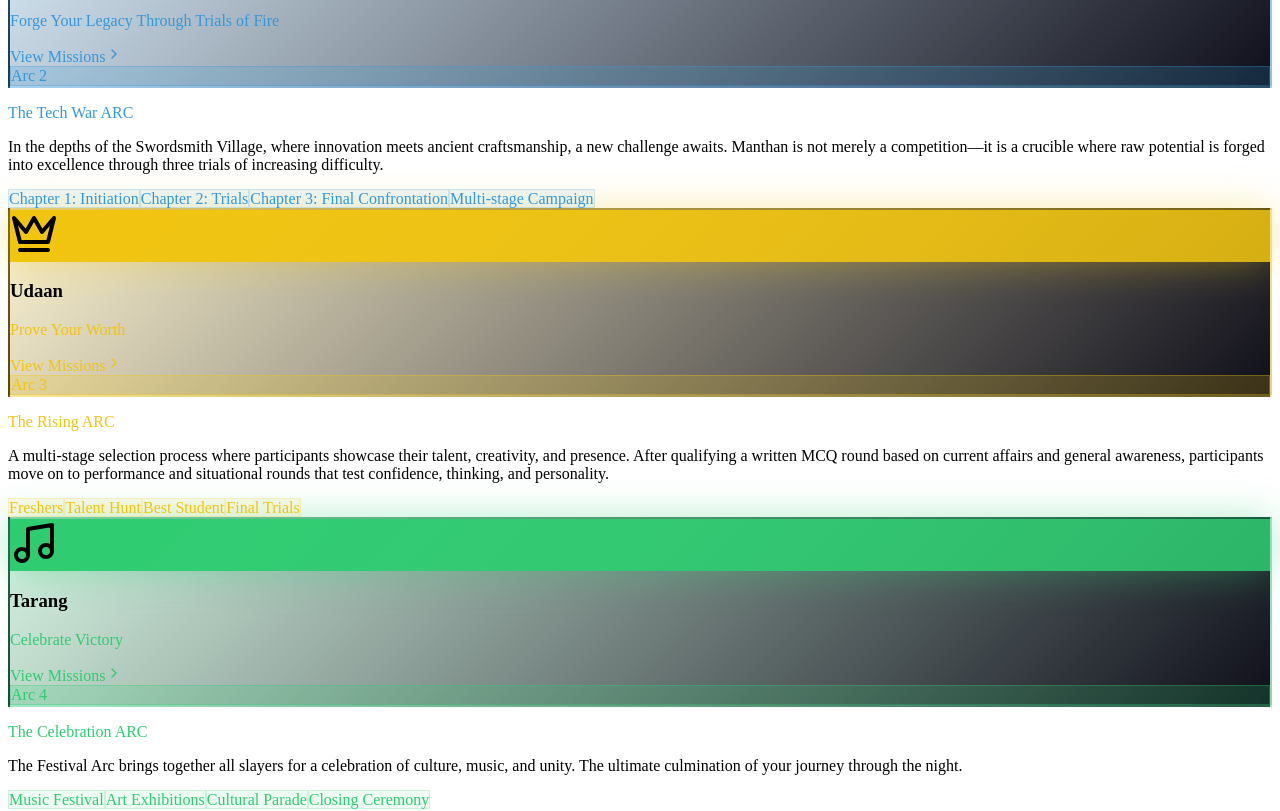
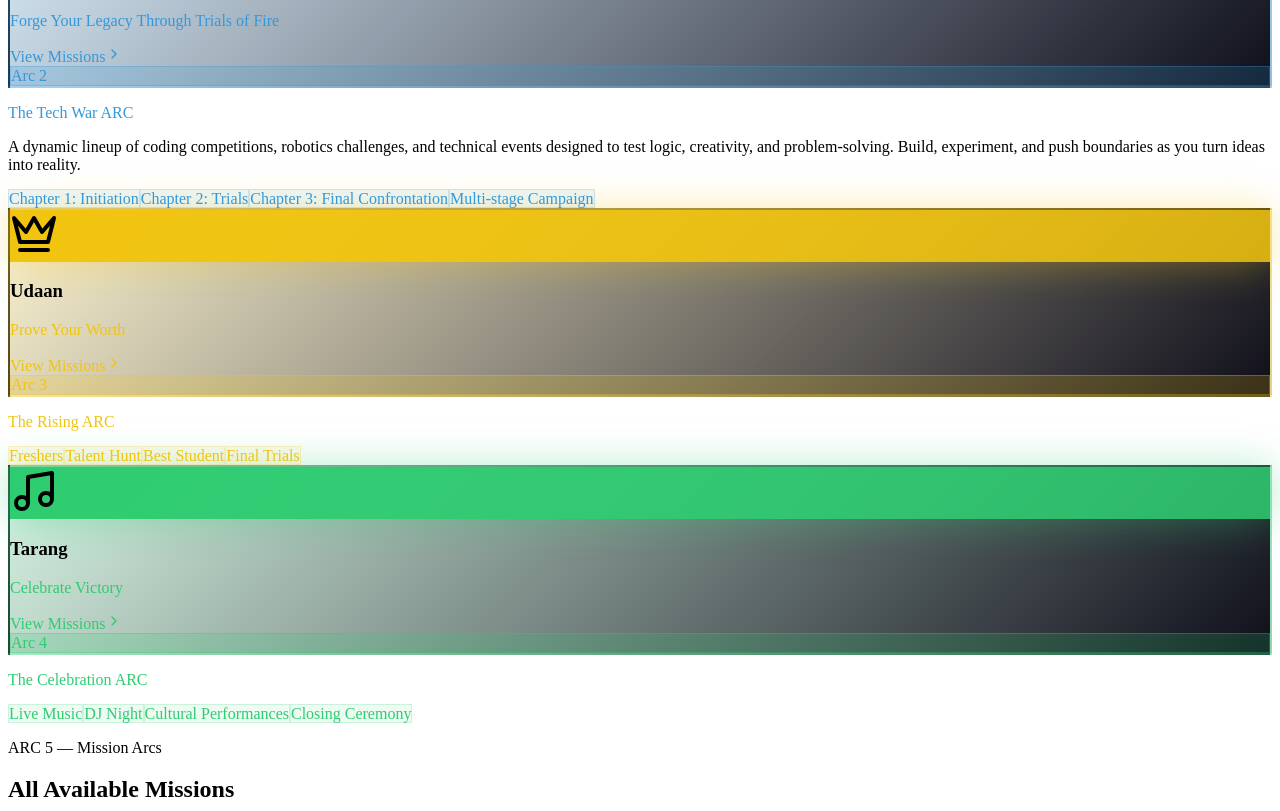
Before and after one commit to soumitkundu150154/surotsav_3_anime_demon_slayer_web, a React (Vite) app: page / in a window 1280 px wide. Shown: the part 2520-3331 px from the top of the page. Built offline with nearby package versions, Linux system fonts and the light colour scheme; the HTML template or start-up script is replaced by a standard one.

Commit message:
Updated FeaturedArcs.jsx

```diff
--- a/src/components/FeaturedArcs.jsx
+++ b/src/components/FeaturedArcs.jsx
@@ -21,7 +21,7 @@ const FEATURED_ARCS = [
     title: 'Manthan',
     subtitle: 'The Tech War ARC',
     tagline: 'Forge Your Legacy Through Trials of Fire',
-    description: 'In the depths of the Swordsmith Village, where innovation meets ancient craftsmanship, a new challenge awaits. Manthan is not merely a competition—it is a crucible where raw potential is forged into excellence through three trials of increasing difficulty.',
+    description: 'A dynamic lineup of coding competitions, robotics challenges, and technical events designed to test logic, creativity, and problem-solving. Build, experiment, and push boundaries as you turn ideas into reality.',
     highlights: ['Chapter 1: Initiation', 'Chapter 2: Trials', 'Chapter 3: Final Confrontation', 'Multi-stage Campaign'],
     color: '#3498db',
     icon: Sword,
@@ -32,7 +32,7 @@ const FEATURED_ARCS = [
     title: 'Udaan',
     subtitle: 'The Rising ARC',
     tagline: 'Prove Your Worth',
-    description: 'A multi-stage selection process where participants showcase their talent, creativity, and presence. After qualifying a written MCQ round based on current affairs and general awareness, participants move on to performance and situational rounds that test confidence, thinking, and personality.',
+    details: 'A multi-stage selection process where participants showcase their talent, creativity, and presence. After qualifying a written MCQ round based on current affairs and general awareness, participants move on to performance and situational rounds that test confidence, thinking, and personality.',
     highlights: ['Freshers', 'Talent Hunt', 'Best Student', 'Final Trials'],
     color: '#f1c40f',
     icon: Crown,
@@ -43,8 +43,8 @@ const FEATURED_ARCS = [
     title: 'Tarang',
     subtitle: 'The Celebration ARC',
     tagline: 'Celebrate Victory',
-    description: 'The Festival Arc brings together all slayers for a celebration of culture, music, and unity. The ultimate culmination of your journey through the night.',
-    highlights: ['Music Festival', 'Art Exhibitions', 'Cultural Parade', 'Closing Ceremony'],
+    details: 'The Festival Arc brings together all slayers for a celebration of culture, music, and unity. The ultimate culmination of your journey through the night.',
+    highlights: ['Live Music', 'DJ Night', 'Cultural Performances', 'Closing Ceremony'],
     color: '#2ecc71',
     icon: Music,
     episode: 'Arc 4',
```
